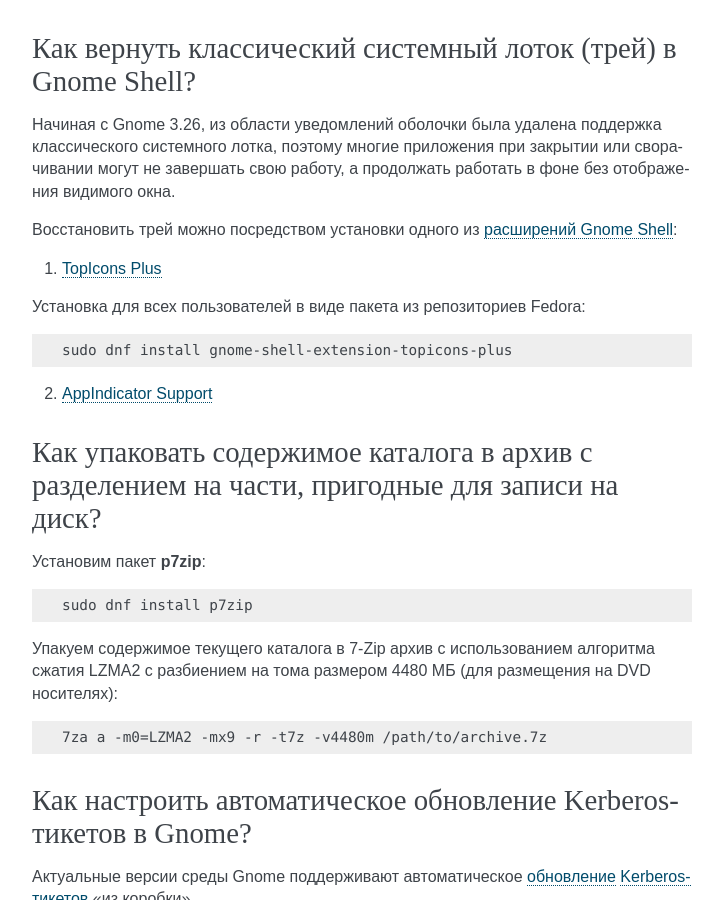
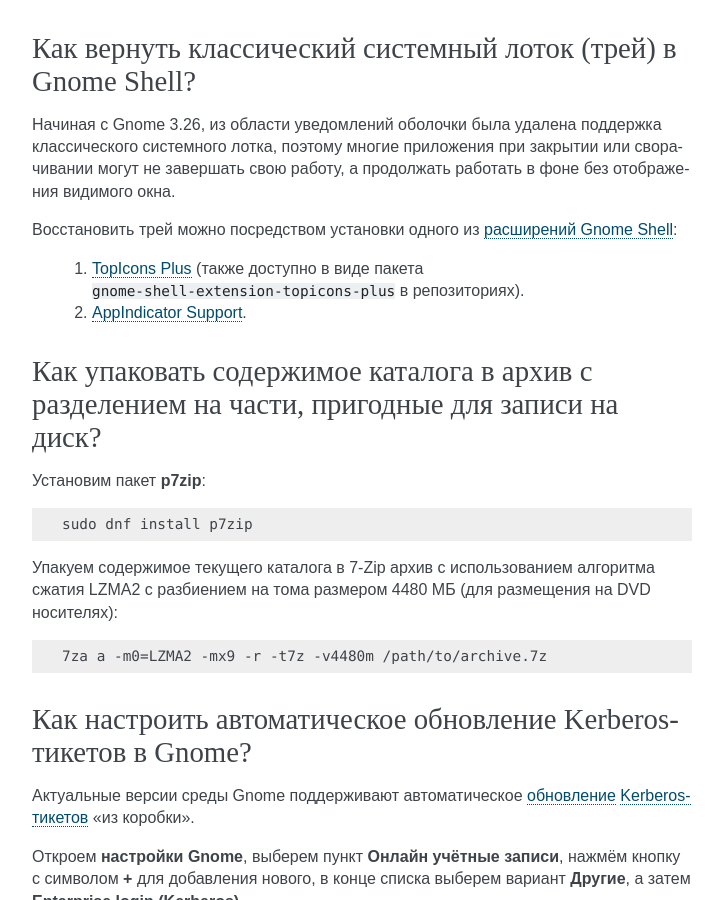
Before and after one commit to RussianFedora/FAQ, a Sphinx documentation site: the page built from source/using-applications.rst, in a window 1280 px wide and 900 px high, scrolled down 11630 px. Shown: the whole window, without its empty margins (388-1111 px from the left). Built offline with Sphinx 7.4.7, drawn with Linux system fonts in a browser that asks for light colours.

Commit message:
Fixed list in gnome-shell-tray question.

```diff
--- a/source/using-applications.rst
+++ b/source/using-applications.rst
@@ -628,15 +628,8 @@
 
 Восстановить трей можно посредством установки одного из :ref:`расширений Gnome Shell <gnome-shell-extensions>`:
 
-1. `TopIcons Plus <https://extensions.gnome.org/extension/1031/topicons/>`__
-
-Установка для всех пользователей в виде пакета из репозиториев Fedora:
-
-.. code-block:: text
-
-    sudo dnf install gnome-shell-extension-topicons-plus
-
-2. `AppIndicator Support <https://extensions.gnome.org/extension/615/appindicator-support/>`__
+  1. `TopIcons Plus <https://extensions.gnome.org/extension/1031/topicons/>`__ (также доступно в виде пакета ``gnome-shell-extension-topicons-plus`` в репозиториях).
+  2. `AppIndicator Support <https://extensions.gnome.org/extension/615/appindicator-support/>`__.
 
 .. index:: 7zip, archive, split, optical drive, dvd, p7zip
 .. _7zip-split:
```
